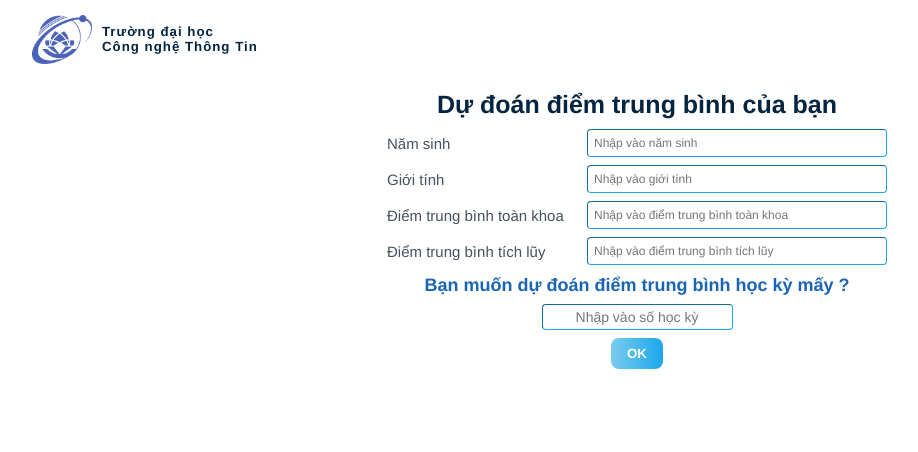
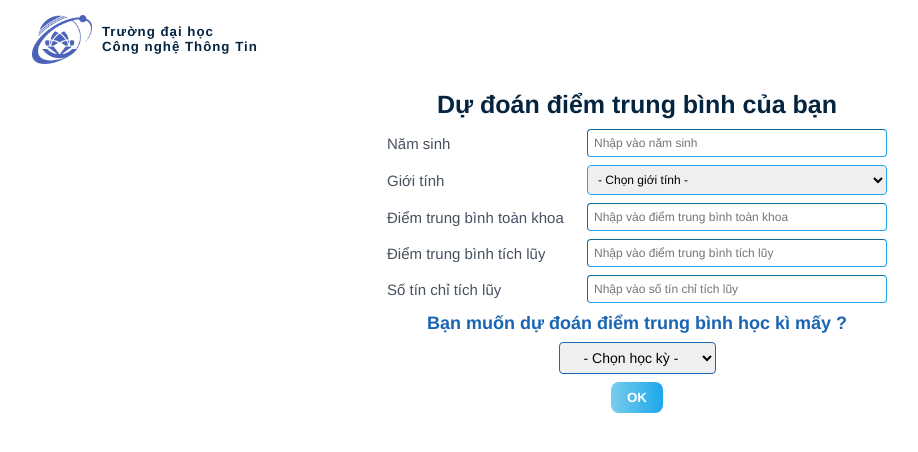
Before and after one commit to tot20482/deploy_ds317, a React (Create React App) app in the folder client/: page / in a window 1280 px wide. Shown: the top 452 px of the page, without its empty margins (3-921 px from the left). Built offline with nearby package versions, Linux system fonts and the light colour scheme.

Commit message:
set form data, request api

```diff
--- a/client/src/components/Input.jsx
+++ b/client/src/components/Input.jsx
@@ -1,11 +1,33 @@
 import React from "react";
 
-const Input = ({ title, placeholder }) => {
+const Input = ({ title, placeholder, onChange, fieldName }) => {
+  const handleChange = (e) => {
+    onChange(fieldName, e.target.value);
+  };
   return (
-    <div className="input-container">
-      <p>{title}</p>
-      <input type="text" placeholder={placeholder} />
-    </div>
+    <>
+      {title === "Giới tính" ? (
+        <div className="input-container">
+          <label htmlFor="gentle">{title}</label>
+          <select id="gentle" onChange={handleChange} defaultValue={""}>
+            <option value="" disabled style={{ color: "#475160" }}>
+              - Chọn giới tính -
+            </option>
+            <option value="0">Nam</option>
+            <option value="1">Nữ</option>
+          </select>
+        </div>
+      ) : (
+        <div className="input-container">
+          <p>{title}</p>
+          <input
+            type="text"
+            placeholder={placeholder}
+            onChange={handleChange}
+          />
+        </div>
+      )}
+    </>
   );
 };
 
--- a/client/src/components/Prediction.jsx
+++ b/client/src/components/Prediction.jsx
@@ -6,24 +6,48 @@ const inputBox = [
   {
     title: "Năm sinh",
     placeholder: "Nhập vào năm sinh",
+    fieldName: "namsinh",
   },
   {
     title: "Giới tính",
     placeholder: "Nhập vào giới tính",
+    fieldName: "gioitinh",
   },
   {
     title: "Điểm trung bình toàn khoa",
     placeholder: "Nhập vào điểm trung bình toàn khoa",
+    fieldName: "dtb_toankhoa",
   },
   {
     title: "Điểm trung bình tích lũy",
     placeholder: "Nhập vào điểm trung bình tích lũy",
+    fieldName: "dtb_tichluy",
+  },
+  {
+    title: "Số tín chỉ tích lũy",
+    placeholder: "Nhập vào số tín chỉ tích lũy",
+    fieldName: "sotc_tichluy",
   },
 ];
 
 const Prediction = () => {
+  const [formData, setFormData] = useState({
+    namsinh: "",
+    gioitinh: "",
+    dtb_toankhoa: "",
+    dtb_tichluy: "",
+    sotc_tichluy: "",
+  });
   const [semester, setSemester] = useState("0");
+  const [selectedValue, setSelectedValue] = useState("");
   const [renderInput, setRenderInput] = useState(false);
+
+  const handleInputChange = (field, value) => {
+    setFormData((prev) => ({
+      ...prev,
+      [field]: value,
+    }));
+  };
 
   return (
     <div style={{ marginTop: 10 }}>
@@ -52,6 +76,8 @@ const Prediction = () => {
             key={index}
             title={item.title}
             placeholder={item.placeholder}
+            onChange={handleInputChange}
+            fieldName={item.fieldName}
           />
         ))}
       </div>
@@ -66,24 +92,47 @@ const Prediction = () => {
         }}
       >
         <p style={{ fontSize: 18, fontWeight: "bold", color: "#1965B3" }}>
-          Bạn muốn dự đoán điểm trung bình học kỳ mấy ?
+          Bạn muốn dự đoán điểm trung bình học kì mấy ?
         </p>
-        <input
-          type="text"
-          placeholder="Nhập vào số học kỳ"
+        <div
           style={{
-            padding: 4,
-            borderWidth: 1,
-            borderColor: "#1CA7EC",
-            fontSize: 14,
-            textAlign: "center",
-            borderRadius: 4,
-            outline: "none",
+            display: "flex",
+            gap: 10,
+            justifyContent: "center",
+            alignItems: "center",
           }}
-          onChange={(e) => {
-            setSemester(e.target.value);
-          }}
-        />
+        >
+          <select
+            id="semester"
+            value={selectedValue}
+            onChange={(e) => {
+              setSemester(e.target.value);
+              setSelectedValue(e.target.value);
+            }}
+            style={{
+              fontSize: "14px",
+              paddingTop: "6px",
+              paddingBottom: "6px",
+              paddingLeft: "20px",
+              paddingRight: "20px",
+              border: "1px solid #1965B3",
+              borderRadius: "4px",
+              cursor: "pointer",
+              outline: "None",
+            }}
+          >
+            <option value="" disabled>
+              - Chọn học kỳ -
+            </option>
+            <option value="2">Học kì 2</option>
+            <option value="3">Học kì 3</option>
+            <option value="4">Học kì 4</option>
+            <option value="5">Học kì 5</option>
+            <option value="6">Học kì 6</option>
+            <option value="7">Học kì 7</option>
+            <option value="8">Học kì 8</option>
+          </select>
+        </div>
 
         <button
           style={{
@@ -107,6 +156,8 @@ const Prediction = () => {
         <RenderSemesterInput
           semester={semester}
           setRenderInput={setRenderInput}
+          setFormData={setFormData}
+          formData={formData}
         />
       )}
     </div>
--- a/client/src/components/RenderSemesterInput.jsx
+++ b/client/src/components/RenderSemesterInput.jsx
@@ -1,10 +1,46 @@
 import React from "react";
+import axios from "axios";
 
-const RenderSemesterInput = ({ semester, setRenderInput }) => {
+const RenderSemesterInput = ({
+  semester,
+  setRenderInput,
+  setFormData,
+  formData,
+}) => {
   const num = parseInt(semester, 9); // Chuyển semester thành số
   if (isNaN(num) || num <= 0) {
     setRenderInput(false);
   }
+  const handleSemesterChange = (index, e) => {
+    const value = e.target.value;
+    setFormData((prev) => ({
+      ...prev,
+      [`diemtbhk_${index + 1}`]: value,
+    }));
+  };
+  const handleSubmit = () => {
+    if (
+      !formData.namsinh ||
+      !formData.gioitinh ||
+      !formData.dtb_toankhoa ||
+      !formData.dtb_tichluy ||
+      Object.values(formData).some((value) => value === "") // Check dynamic semester fields
+    ) {
+      alert("Vui lòng điền đầy đủ thông tin!");
+      return;
+    } else {
+      setFormData(formData);
+      console.log("Form data: ", formData);
+      axios
+        .post("http://localhost:5000/predict", formData)
+        .then((response) => {
+          console.log("Kết quả dự đoán:", response.data);
+        })
+        .catch((error) => {
+          console.error("Lỗi khi gửi dữ liệu:", error);
+        });
+    }
+  };
   return (
     <div
       style={{
@@ -28,6 +64,7 @@ const RenderSemesterInput = ({ semester, setRenderInput }) => {
             <input
               type="text"
               placeholder={`Nhập vào điểm học kỳ ${index + 1}`}
+              onChange={(e) => handleSemesterChange(index, e)}
             />
           </div>
         ))}
@@ -45,7 +82,8 @@ const RenderSemesterInput = ({ semester, setRenderInput }) => {
           marginTop: 10,
         }}
         onClick={() => {
-          setRenderInput(true);
+          setRenderInput(false);
+          handleSubmit();
         }}
       >
         <p style={{ fontWeight: "bold", color: "#fff" }}>Predict Score</p>
--- a/client/src/index.css
+++ b/client/src/index.css
@@ -2,7 +2,8 @@
   margin: 0;
   padding: 0;
   box-sizing: border-box;
-  font-family: "Plus Jakarta Sans", "Plus Jakarta Sans Fallback", Helvetica, Arial, sans-serif;
+  font-family: "Plus Jakarta Sans", "Plus Jakarta Sans Fallback", Helvetica,
+    Arial, sans-serif;
   overflow-x: hidden;
 }
 .input-container {
@@ -12,7 +13,7 @@
   justify-content: space-between;
   align-items: center;
 }
-.input-container p {
+.input-container p, .input-container label {
   font-size: 15px;
   color: #475160;
 }
@@ -25,3 +26,14 @@
   border-radius: 4px;
   outline: none;
 }
+
+.input-container select {
+  font-size: 12px;
+  width: 300px;
+  padding: 6px;
+  border-color: #1ca7ec;
+  border-width: 1px;
+  border-radius: 4px;
+  outline: none;
+  cursor: pointer;
+}
--- /dev/null
+++ b/package.json
@@ -0,0 +1,5 @@
+{
+  "dependencies": {
+    "axios": "^1.7.9"
+  }
+}
```
Also changed, not shown: 1 other file (tests, documents, lock files or other folders).
